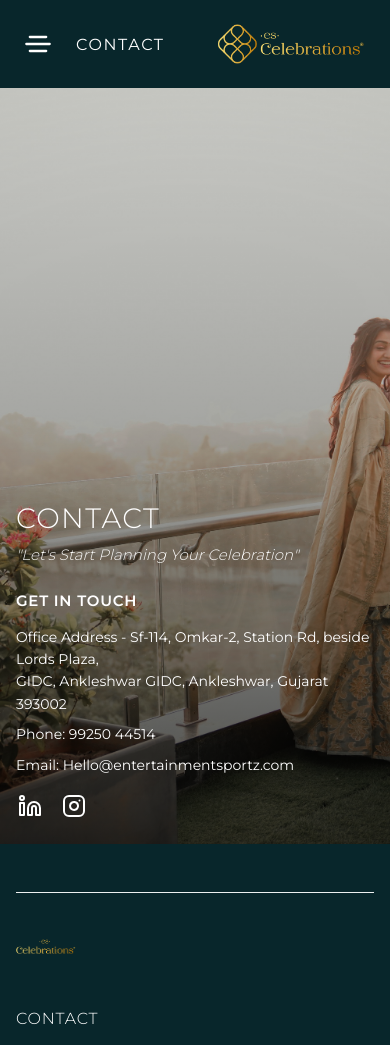
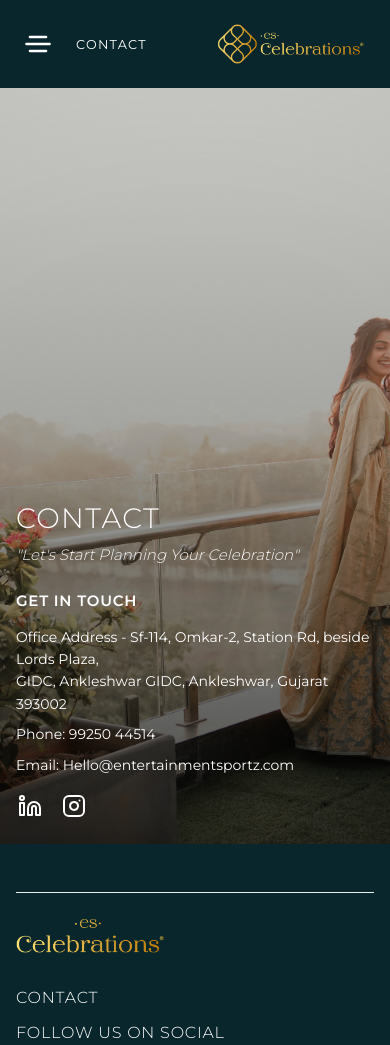
Before and after one commit to ArunNGun/es-celeb, a Next.js app: page /contact in a window 390 px wide. Shown: the top 1045 px of the page. Built offline with nearby package versions, Linux system fonts and the light colour scheme; a web font is replaced by a local one.

Commit message:
Increase logo size in footer and adjust font size for page name in navigation

```diff
--- a/src/components/footer/footer.module.css
+++ b/src/components/footer/footer.module.css
@@ -165,8 +165,8 @@
   }
 
   .logoImage {
-    width: 60px;
-    height: 60px;
+    width: 150px;
+    /* height: 60px; */
   }
 }
 
--- a/src/components/navigation/navigation.module.css
+++ b/src/components/navigation/navigation.module.css
@@ -300,6 +300,9 @@
   font-size: 1.2rem;
 }
 }
+.pageName {
+  font-size: 0.8rem;
+}
 
 .menuLink {
   color: #ffffff;
```
